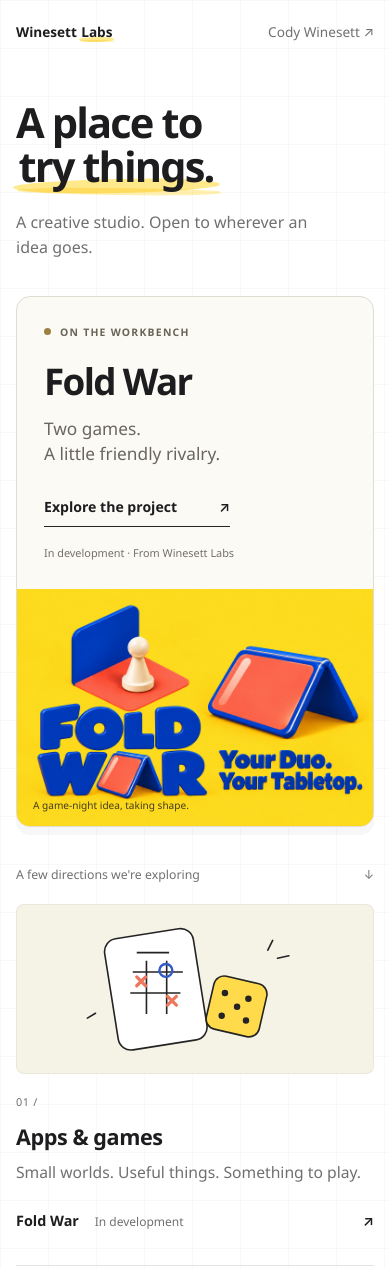
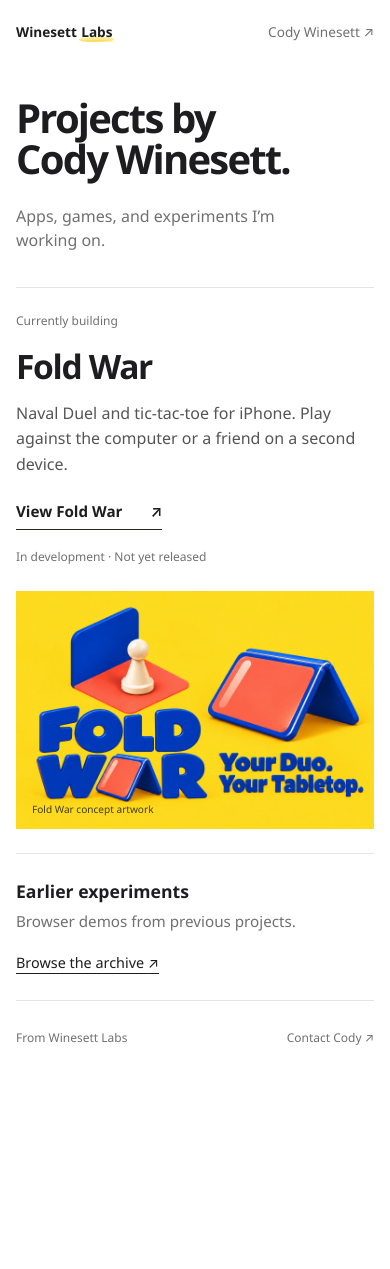
Before and after one commit to winesett/labs.winesett.com, a website: page public/index.html in a window 390 px wide. Shown: the top 1269 px of the page. After the commit the page ends 1076 px from the top, so only its background shows below. Drawn offline with Linux system fonts and the light colour scheme.

Commit message:
Simplify Labs homepage around current project and archive

```diff
--- a/public/index.html
+++ b/public/index.html
@@ -3,11 +3,11 @@
 <head>
   <meta charset="utf-8">
   <meta name="viewport" content="width=device-width, initial-scale=1">
-  <title>Winesett Labs — A creative studio</title>
-  <meta name="description" content="An open-ended creative studio. Experiments in apps, objects, interfaces, and whatever comes next.">
+  <title>Winesett Labs — Projects by Cody Winesett</title>
+  <meta name="description" content="Apps, games, and experiments by Cody Winesett. Currently building Fold War.">
   <link rel="canonical" href="https://labs.winesett.com/">
   <meta property="og:title" content="Winesett Labs">
-  <meta property="og:description" content="A creative studio. A place to try things.">
+  <meta property="og:description" content="Apps, games, and experiments by Cody Winesett.">
   <meta property="og:type" content="website">
   <meta property="og:url" content="https://labs.winesett.com/">
   <link rel="manifest" href="/manifest.webmanifest">
@@ -22,52 +22,27 @@
   </header>
   <main id="main" class="page">
     <div class="intro">
-      <h1>A place to <span class="marker-highlight">try things.</span></h1>
-      <p>A creative studio. Open to wherever an idea goes.</p>
+      <h1>Projects by<br>Cody Winesett.</h1>
+      <p>Apps, games, and experiments I’m working on.</p>
     </div>
     <section class="featured-project" aria-labelledby="featured-title">
       <div class="featured-copy">
-        <p class="feature-label"><span class="status-dot" aria-hidden="true"></span> On the workbench</p>
+        <p class="feature-label">Currently building</p>
         <h2 id="featured-title">Fold War</h2>
-        <p>Two games.<br>A little friendly rivalry.</p>
-        <a class="feature-link" href="/foldwar/">Explore the project <span aria-hidden="true">↗</span></a>
-        <span class="feature-status">In development · From Winesett Labs</span>
+        <p>Naval Duel and tic-tac-toe for iPhone. Play against the computer or a friend on a second device.</p>
+        <a class="feature-link" href="/foldwar/">View Fold War <span aria-hidden="true">↗</span></a>
+        <span class="feature-status">In development · Not yet released</span>
       </div>
-      <a class="featured-art" href="/foldwar/" aria-label="Explore Fold War">
+      <a class="featured-art" href="/foldwar/" aria-label="View Fold War">
         <img src="/foldwar/assets/brand-dimensional-v1.png" width="1536" height="1024" fetchpriority="high" alt="Fold War concept artwork: blue lettering, a coral folding device, and a game pawn on yellow.">
-        <span class="art-caption">A game-night idea, taking shape.</span>
+        <span class="art-caption">Fold War concept artwork</span>
       </a>
     </section>
-    <div class="section-note"><span>A few directions we're exploring</span><span aria-hidden="true">↓</span></div>
-    <section class="experiment-grid" aria-label="Types of experiments">
-      <article class="experiment">
-        <div class="category-art art-1"><svg viewBox="0 0 440 170" fill="none" aria-hidden="true"><rect x="116" y="16" width="111" height="139" rx="16" fill="#fff" stroke="#242424" stroke-width="2" transform="rotate(-9 171 85)"/><path d="M148 40h40M143 64h62M140 90h62M160 50v66M185 50v66" stroke="#242424" stroke-width="2"/><path d="m148 70 11 11m0-11-11 11m38 13 11 11m0-11-11 11" stroke="#ed765d" stroke-width="4" stroke-linecap="round"/><circle cx="184" cy="62" r="8" stroke="#325ac8" stroke-width="3"/><rect x="238" y="73" width="67" height="67" rx="13" fill="#ffdb4b" stroke="#242424" stroke-width="2" transform="rotate(13 271 106)"/><g fill="#242424"><circle cx="257" cy="90" r="4"/><circle cx="286" cy="97" r="4"/><circle cx="272" cy="107" r="4"/><circle cx="253" cy="118" r="4"/><circle cx="283" cy="124" r="4"/></g><path d="m310 37 6-12m6 22 14-3M97 115l-10 6" stroke="#242424" stroke-width="2" stroke-linecap="round"/></svg></div>
-        <span class="index" aria-hidden="true">01 /</span>
-        <h2>Apps &amp; games</h2>
-        <p>Small worlds. Useful things. Something to play.</p>
-        <a class="project-link" href="/foldwar/"><span>Fold War <span class="status">In development</span></span><span aria-hidden="true">↗</span></a>
-      </article>
-      <article class="experiment">
-        <div class="category-art art-2"><svg viewBox="0 0 440 170" fill="none" aria-hidden="true"><path d="m136 74 64-37 64 37-64 38z" fill="#f7ceaa" stroke="#242424" stroke-width="2"/><path d="M136 74v53l64 36v-51z" fill="#eab98e" stroke="#242424" stroke-width="2"/><path d="M264 74v53l-64 36v-51z" fill="#fff0dc" stroke="#242424" stroke-width="2"/><path d="m164 58 64 37m-47-48 64 37" stroke="#b67c53" stroke-width="1.5"/><ellipse cx="286" cy="46" rx="27" ry="13" fill="#e8eeff" stroke="#242424" stroke-width="2"/><path d="M259 46v53c0 17 54 17 54 0V46" fill="#c7d6fa" stroke="#242424" stroke-width="2"/><ellipse cx="286" cy="46" rx="27" ry="13" fill="#e8eeff" stroke="#242424" stroke-width="2"/><path d="M104 82v65m-5-62 10-6m-10 71 10-6M129 154l55 31" stroke="#8b8178" stroke-width="1.5" stroke-dasharray="3 5"/></svg></div>
-        <span class="index" aria-hidden="true">02 /</span>
-        <h2>Objects</h2>
-        <p>Ideas that take shape outside the screen.</p>
-      </article>
-      <article class="experiment">
-        <div class="category-art art-3"><svg viewBox="0 0 440 170" fill="none" aria-hidden="true"><rect x="99" y="26" width="240" height="124" rx="14" fill="#fff" stroke="#242424" stroke-width="2"/><path d="M99 54h240" stroke="#242424" stroke-width="2"/><g fill="#b3c2b9"><circle cx="114" cy="40" r="3"/><circle cx="125" cy="40" r="3"/><circle cx="136" cy="40" r="3"/></g><path d="M123 86h96m-96 36h178" stroke="#cad7d0" stroke-width="6" stroke-linecap="round"/><circle cx="161" cy="86" r="11" fill="#ffdb4b" stroke="#242424" stroke-width="2"/><rect x="258" y="74" width="55" height="25" rx="12.5" fill="#bcd9c9" stroke="#242424" stroke-width="2"/><circle cx="299" cy="86.5" r="9" fill="#fff" stroke="#242424" stroke-width="2"/><path d="m238 108 5 43 11-13 16-2z" fill="#4169bd" stroke="#242424" stroke-width="2" stroke-linejoin="round"/><path d="m231 102-9-5m16-4-2-10m16 13 8-6" stroke="#4169bd" stroke-width="2" stroke-linecap="round"/></svg></div>
-        <span class="index" aria-hidden="true">03 /</span>
-        <h2>Interfaces</h2>
-        <p>Different ways to touch, move, and make things happen.</p>
-      </article>
-      <article class="experiment open-experiment">
-        <div class="category-art art-4"><svg viewBox="0 0 440 170" fill="none" aria-hidden="true"><ellipse cx="214" cy="87" rx="106" ry="39" stroke="#242424" stroke-width="2" transform="rotate(-22 214 87)"/><ellipse cx="214" cy="87" rx="43" ry="72" stroke="#8e7baf" stroke-width="2" transform="rotate(-22 214 87)"/><circle cx="214" cy="87" r="25" fill="#ffdb4b" stroke="#242424" stroke-width="2"/><circle cx="121" cy="111" r="12" fill="#ed765d" stroke="#242424" stroke-width="2"/><circle cx="250" cy="141" r="9" fill="#cbbbe2" stroke="#242424" stroke-width="2"/><path d="m299 27 3 11 11 3-11 3-3 11-3-11-11-3 11-3z" fill="#fff" stroke="#242424" stroke-width="2"/><path d="m136 32 5-7m-15 15-9 2" stroke="#242424" stroke-width="2" stroke-linecap="round"/></svg></div>
-        <span class="index" aria-hidden="true">04 /</span>
-        <h2>Open experiments</h2>
-        <p>The things that don’t have a category. Yet.</p>
-        <a class="text-link" href="/experiments/">Browse earlier experiments ↗</a>
-      </article>
+    <section class="archive-row" aria-labelledby="archive-title">
+      <div><h2 id="archive-title">Earlier experiments</h2><p>Browser demos from previous projects.</p></div>
+      <a href="/experiments/">Browse the archive <span aria-hidden="true">↗</span></a>
     </section>
   </main>
-  <footer class="site-footer"><span>Always a work in progress.</span><a href="mailto:codywinesett@gmail.com">Say hello ↗</a></footer>
+  <footer class="site-footer"><span>From Winesett Labs</span><a href="mailto:codywinesett@gmail.com">Contact Cody ↗</a></footer>
 </body>
 </html>
--- a/public/labs.css
+++ b/public/labs.css
@@ -66,40 +66,30 @@ h2 { font-size: 1.35rem; line-height: 1.25; }
   .app-content { gap: 32px; }
 }
 
-/* Homepage visuals: scoped so product and archive pages keep their layout. */
-.labs-home .intro{padding:58px 0 46px}
-.labs-home h1{font-size:clamp(2.6rem,5.1vw,68px);letter-spacing:-.045em;max-width:900px}
-.labs-home .intro>p{font-size:1.2rem;margin-top:22px}
-.featured-project{display:grid;grid-template-columns:.85fr 1.3fr;min-height:370px;border:1px solid #dfdcd2;border-radius:14px;overflow:hidden;background:#fbfaf5;box-shadow:0 8px 0 rgba(29,29,31,.035)}
-.featured-copy{padding:38px;display:flex;flex-direction:column;align-items:flex-start;justify-content:center}
-.feature-label{display:flex;align-items:center;gap:9px;text-transform:uppercase;letter-spacing:.12em;font-size:.65rem;font-weight:700;color:#686456}
-.status-dot{width:7px;height:7px;background:#9b8040;border-radius:50%}
-.featured-copy h2{font-size:2.7rem;letter-spacing:-.045em;margin:24px 0 12px}
-.featured-copy>p:not(.feature-label){color:#69665c;font-size:1.18rem;line-height:1.45}
-.feature-link{display:inline-flex;gap:42px;align-items:center;font-size:.88rem;font-weight:600;border-bottom:1px solid #272722;padding:8px 0;margin-top:22px}
-.feature-link:hover{color:#111;border-bottom-width:2px;padding-bottom:7px}
-.feature-status{margin-top:22px;color:#747066;font-size:.68rem}
-.featured-art{position:relative;display:flex;align-items:center;justify-content:center;background:#fddb1e;overflow:hidden;min-width:0}
-.featured-art img{display:block;width:100%;height:auto;transition:transform .3s ease}
-.featured-art:hover img{transform:scale(1.025)}
-.art-caption{position:absolute;bottom:17px;left:22px;color:#433b1a;font-size:.63rem}
-.section-note{display:flex;justify-content:space-between;align-items:center;margin:57px 0 20px;font-size:.77rem;color:#707070}
-.labs-home .experiment-grid{column-gap:32px;border-top:0}
-.labs-home .experiment,.labs-home .experiment:nth-child(even){padding:0 0 28px;border-left:0;min-height:0;margin-bottom:28px}
-.category-art{height:170px;overflow:hidden;border-radius:8px;margin-bottom:24px;border:1px solid rgba(29,29,31,.055)}
-.category-art svg{height:100%;width:100%;display:block}
-.art-1{background:#f5f2e6}.art-2{background:#f5eee7}.art-3{background:#eef3ef}.art-4{background:#f0edf6}
-.labs-home .index{margin-bottom:12px;font-size:.68rem}
-.labs-home .experiment h2{font-size:1.35rem;letter-spacing:-.02em}
-.labs-home .experiment>p{max-width:none}
-.labs-home .project-link,.labs-home .text-link{margin-top:18px}
+/* Homepage only. */
+.labs-home{background:#fff}
+.labs-home .intro{padding:60px 0 46px}
+.labs-home h1{font-size:clamp(2.8rem,5.2vw,66px);letter-spacing:-.045em;line-height:1.02}
+.labs-home .intro>p{font-size:1.08rem;margin-top:24px}
+.featured-project{display:grid;grid-template-columns:.85fr 1.3fr;border-top:1px solid var(--line);border-bottom:1px solid var(--line);padding-block:28px;gap:40px}
+.featured-copy{display:flex;flex-direction:column;align-items:flex-start;justify-content:center;padding:18px 0}
+.feature-label{font-size:.75rem;color:var(--muted)}
+.featured-copy h2{font-size:2.7rem;letter-spacing:-.04em;margin:20px 0 16px}
+.featured-copy>p:not(.feature-label){color:#555;font-size:1.1rem;line-height:1.6;max-width:330px}
+.feature-link{display:inline-flex;gap:28px;align-items:center;font-size:.95rem;font-weight:600;border-bottom:1px solid #272722;padding:6px 0;margin-top:24px}
+.feature-link:hover{color:#111}
+.feature-status{margin-top:18px;color:var(--muted);font-size:.75rem}
+.featured-art{position:relative;display:flex;align-items:center;justify-content:center;background:#fddb1e;min-width:0;align-self:center}
+.featured-art img{display:block;width:100%;height:auto}
+.art-caption{position:absolute;bottom:12px;left:16px;color:#433b1a;font-size:.63rem}
+.archive-row{display:flex;align-items:center;justify-content:space-between;gap:30px;padding:34px 0;border-bottom:1px solid var(--line)}
+.archive-row h2{font-size:1.1rem}.archive-row p{margin-top:8px;color:var(--muted);font-size:.95rem}
+.archive-row>a{font-size:.9rem;text-decoration:underline;text-underline-offset:5px;white-space:nowrap}
+.labs-home .site-footer{padding-block:28px}
 @media(max-width:760px){
-.labs-home .intro{padding:36px 0}.labs-home h1{font-size:clamp(2.6rem,8.6vw,4rem)}
-.labs-home .intro>p{font-size:1rem;max-width:300px}
-.featured-project{grid-template-columns:1fr}.featured-copy{padding:27px}.featured-copy h2{font-size:2.3rem;margin-top:18px}
-.featured-copy>p:not(.feature-label){font-size:1.08rem}.feature-status{margin-top:18px}
-.featured-art{aspect-ratio:1.5;min-height:0}.art-caption{bottom:12px;left:16px}
-.section-note{margin-top:38px}.labs-home .experiment-grid{column-gap:0}
-.labs-home .experiment,.labs-home .experiment:nth-child(even){padding:0 0 25px;margin-bottom:25px}.category-art{margin-bottom:20px}
+.labs-home .intro{padding:34px 0}.labs-home h1{font-size:clamp(2.5rem,10vw,4rem)}
+.labs-home .intro>p{font-size:1rem;max-width:290px}
+.featured-project{grid-template-columns:1fr;gap:24px;padding-block:24px}.featured-copy{padding:0}.featured-copy h2{font-size:2.1rem;margin:14px 0}
+.featured-copy>p:not(.feature-label){font-size:1rem;max-width:350px}.feature-link{margin-top:16px}
+.archive-row{align-items:flex-start;flex-direction:column;gap:18px;padding-block:26px}
 }
-@media(prefers-reduced-motion:reduce){.featured-art img{transition:none}.featured-art:hover img{transform:none}}
```
